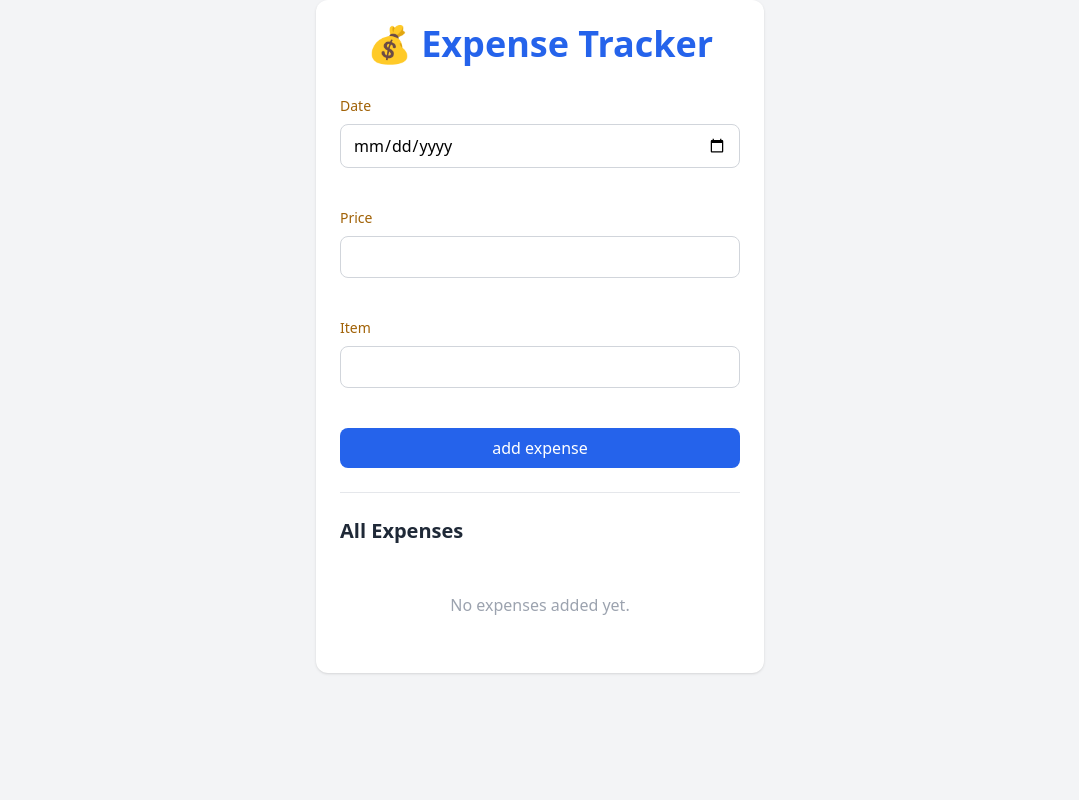
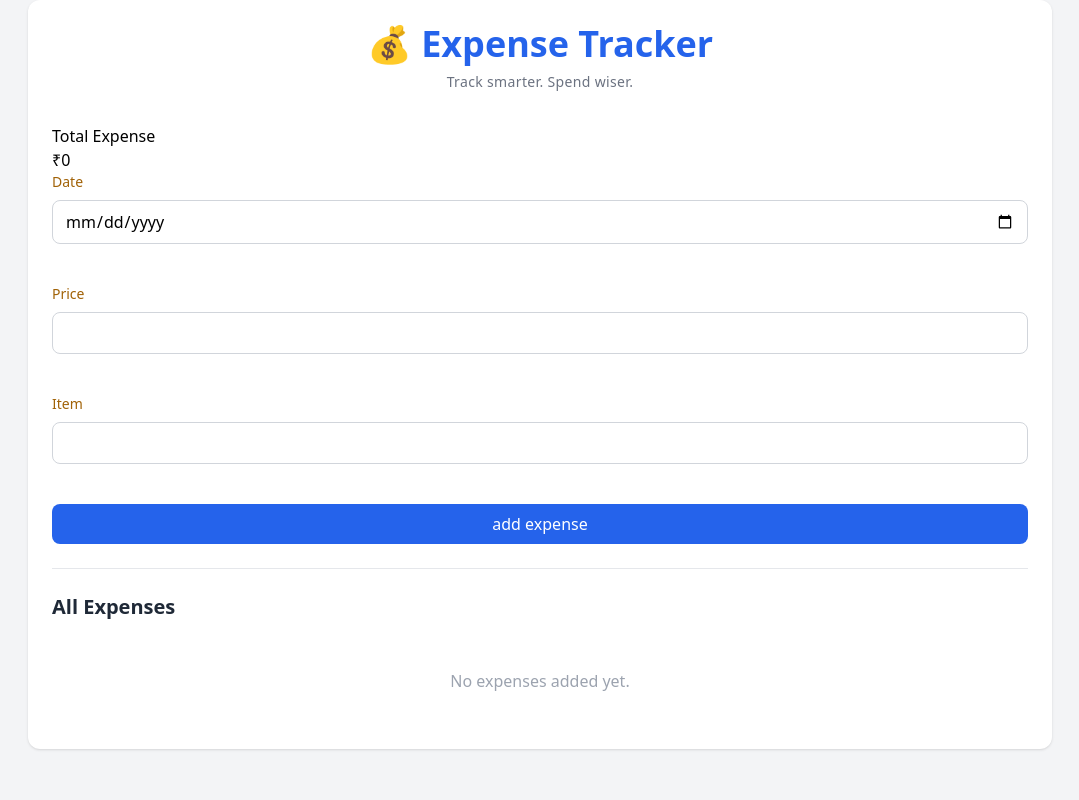
Before and after one commit to daxi-parmar/expense-tracker, a Flask app: page / in a window 1280 px wide. Shown: the whole page, without its empty margins (100-1179 px from the left). Run offline with Flask 3, Linux system fonts and the light colour scheme; data that the repository does not hold is empty; some libraries are stand-ins or nearby versions.

Commit message:
Add initial dashboard structure and total expense logic

```diff
--- a/app.py
+++ b/app.py
@@ -8,7 +8,12 @@ app.secret_key = "mysecretkey"
 @app.route("/")
 def home():
     expenses = list(expenses_collection.find())
-    return render_template("index.html", expenses=expenses)
+    total = 0
+    for expense in expenses:
+        total += expense["price"]
+    return render_template("index.html",
+                           expenses=expenses,
+                           total =total)
 
 @app.route("/test-db")
 def test_db():
@@ -27,11 +32,10 @@ def add_expense():
     if item == "":
         flash("Item cannot be empty")
         return redirect(url_for("home"))
-
     if date == "":
         flash("Date is required")
         return redirect(url_for("home"))
-
+        return "Date is required"
     if price <= 0:
         flash("Price must be greater than 0")
         return redirect(url_for("home"))
--- a/templates/index.html
+++ b/templates/index.html
@@ -7,11 +7,26 @@
         <script src="https://cdn.tailwindcss.com"></script>
     </head>
     <body class="bg-gray-100">
-        <div class="max-w-md mx-auto bg-white p-6 rounded-xl shadow">
-        <h1 class="text-4xl font-bold text-blue-600 text-center mb-8">
-        💰 Expense Tracker
-        </h1>
+        <div class= "max-w-5xl mx-auto bg-white p-6 rounded-xl shadow">
 
+        <div class="header">
+            <h1 class="text-4xl font-bold text-blue-600 text-center mb-2">
+                💰 Expense Tracker
+            </h1>
+            <p class="text-sm text-gray-500 tracking-wide text-center mb-8" >
+                Track smarter. Spend wiser.
+            </p>
+        </div>
+
+        <div class ="dashboard">
+            <div>
+                <h3>Total Expense</h3>
+                <p>₹{{ total }}</p>
+            </div>
+
+        </div>
+
+        <div class ="flash messeges">
         {% with messages = get_flashed_messages() %}
             {% if messages %}
                 {% for message in messages %}
@@ -19,6 +34,9 @@
                 {% endfor %}
             {% endif %}
         {% endwith %}
+        </div>
+
+        <div class="form">
         <form action="/add" method ="POST">
             <label for="date" class="block text-sm font-medium text-yellow-700 mb-2">
             Date
@@ -45,6 +63,9 @@
                 add expense
             </button>
         </form>
+        </div>
+
+        <div class ="expense history"></div>
         <hr class="my-6 border-gray-200">
         <h2 class="text-xl font-semibold text-gray-800 mb-4">
             All Expenses
@@ -69,7 +90,7 @@
             <td class="px-4 py-3 text-sm text-gray-900 font-medium">₹{{ "%.2f"|format(expense.price) }}</td>
             <td class="px-4 py-3">
                 <a href="/edit/{{ expense._id }}">
-                <button class="bg-gray-200 text-gray-700 text-sm px-3 py-1 rounded hover:bg-gray-300 transition">edit</button>
+                <button class="bg-blue-200 text-blue-700 text-sm px-3 py-1 rounded hover:bg-blue-300 transition">edit</button>
                 </a>
 
                 <a href="/delete/{{ expense._id }}">
@@ -87,6 +108,7 @@
         <p class="text-gray-400 text-center py-8">No expenses added yet.</p>
 
         {% endif %}
+        </div>
 
         </div>
     </body>
```
